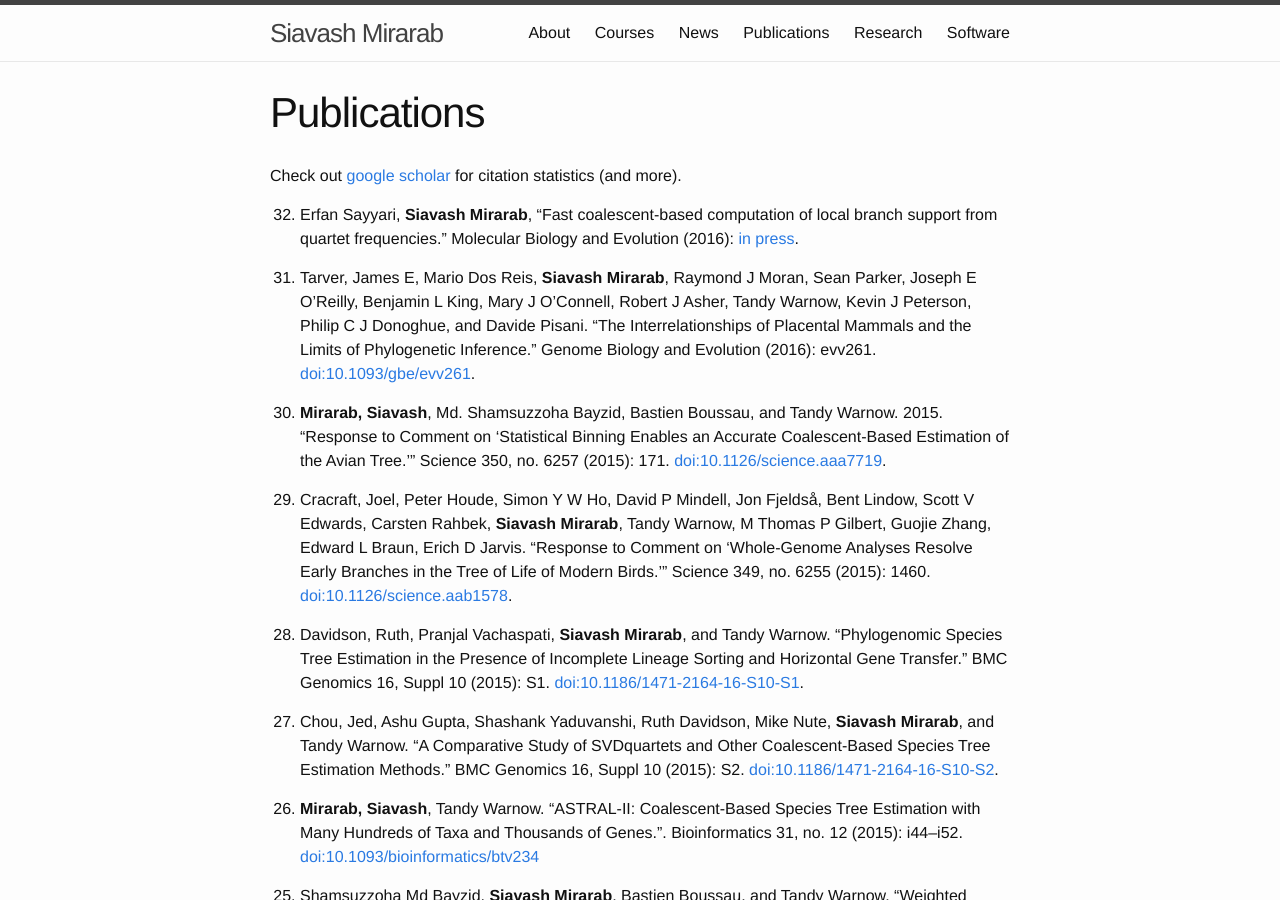
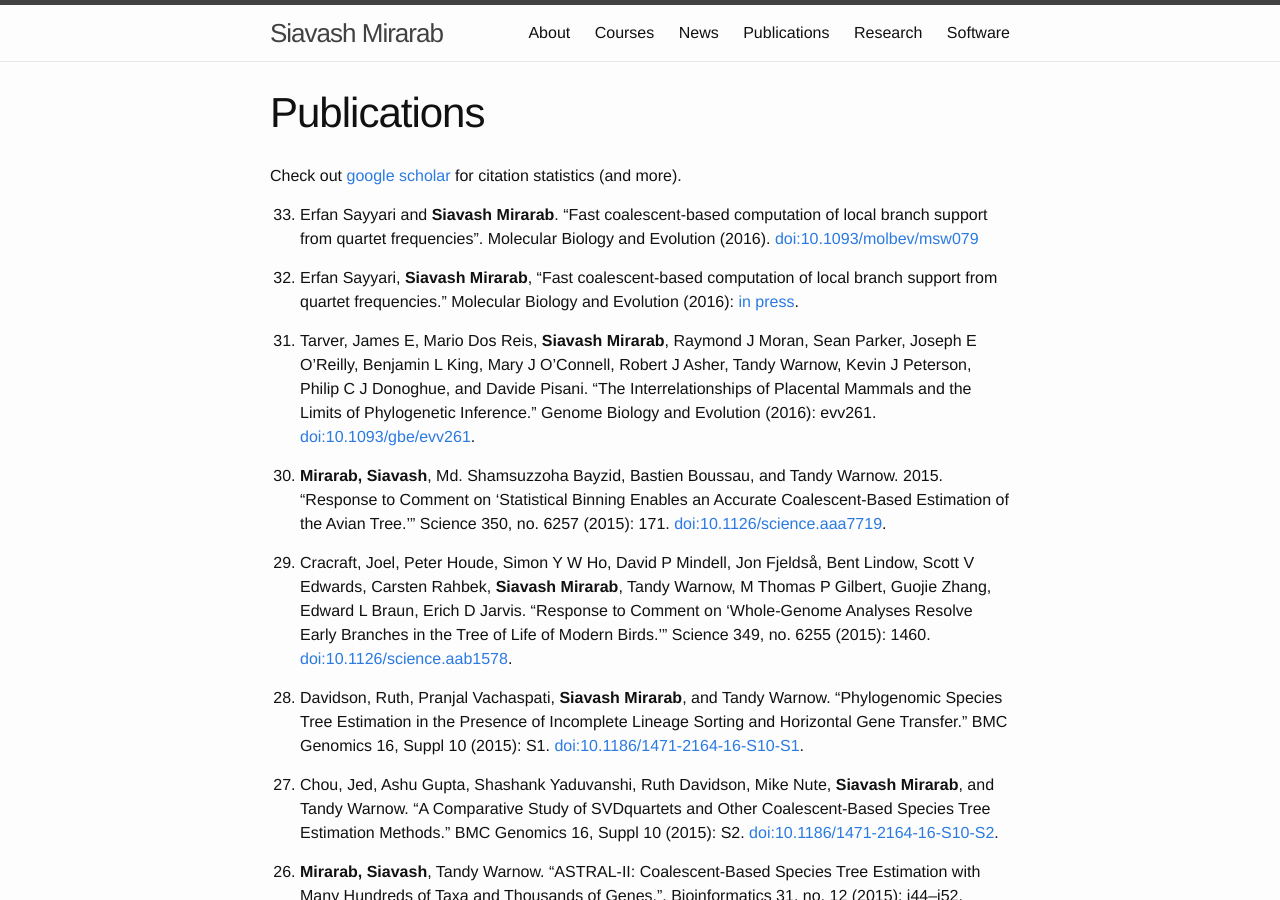
Before and after one commit to smirarab/website, a Jekyll site: the page built from publications.md, in a window 1280 px wide and 900 px high. Built offline with Jekyll 4.4.1, drawn with Linux system fonts in a browser that asks for light colours.

Commit message:
local pp

```diff
--- a/publications.md
+++ b/publications.md
@@ -4,6 +4,8 @@ title: Publications
 ---
 
 Check out [google scholar](http://scholar.google.com/citations?user=uxSj18QAAAAJ&hl=en) for citation statistics (and more).
+
+0. Erfan Sayyari and **Siavash Mirarab**. “Fast coalescent-based computation of local branch support from quartet frequencies”. Molecular Biology and Evolution (2016). [doi:10.1093/molbev/msw079](http://mbe.oxfordjournals.org/cgi/content/abstract/msw079?ijkey=OTHYAZPfjJsY2Ce&keytype=ref)
 
 0. Erfan Sayyari, **Siavash Mirarab**, “Fast coalescent-based computation of local branch support from quartet frequencies.” Molecular Biology and Evolution (2016): [in press](http://arxiv.org/abs/1601.07019).
 
```
